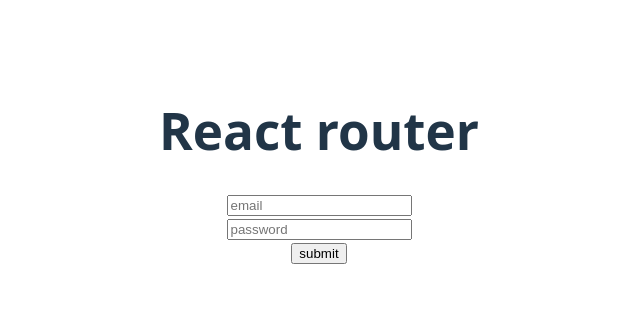
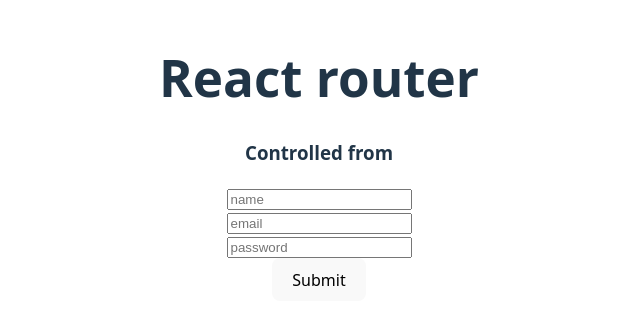
Before and after one commit to Al-Shahriar-Nazim/react-router-part-03, a React (Vite) app: page / in a window 1280 px wide. Shown: the part 234-558 px from the top of the page, without its empty margins (321-961 px from the left). Built offline with nearby package versions, Linux system fonts and the light colour scheme.

Commit message:
controlled form input field added

```diff
--- a/src/App.jsx
+++ b/src/App.jsx
@@ -12,8 +12,8 @@ function App() {
       <h1>React router</h1>
       {/* <SimpleForm></SimpleForm> */}
       {/* <FromAction></FromAction> */}
-      {/* <ControlledForm></ControlledForm> */}
-      <UncontrolledForm></UncontrolledForm>
+      <ControlledForm></ControlledForm>
+      {/* <UncontrolledForm></UncontrolledForm> */}
     </>
   )
 }
--- a/src/components/ControlledForm/ControlledForm.jsx
+++ b/src/components/ControlledForm/ControlledForm.jsx
@@ -1,20 +1,31 @@
 import React, { useState } from "react";
 
 const ControlledForm = () => {
+  const [name,setName] = useState('');
+  const [email, setEmail] = useState("");
   const [password, setPassword] = useState("");
-  const [error,setError] = useState('');
+  const [error, setError] = useState("");
   const handleSubmit = (e) => {
     e.preventDefault();
-    // console.log("Submitted");
-if(password.length<6){
-  setError('6 characters required');
-}
-else{
-  setError('');
-  alert('form submitted successfully');
-}
+    console.log(name,email, password);
+    if (password.length < 6) {
+      setError("6 characters required");
+    } else {
+      setError("");
+      alert("form submitted successfully");
+    }
+  };
 
+  const handleNameChange = e =>{
+    e.preventDefault();
+    setName(e.target.value);
+  }
+
+  const handleEmailChange = (e) => {
+    e.preventDefault();
+    setEmail(e.target.value);
   };
+
   const handlePasswordChange = (e) => {
     console.log(e.target.value);
     setPassword(e.target.value);
@@ -29,7 +40,17 @@ else{
     <div>
       <h3>Controlled from </h3>
       <form onSubmit={handleSubmit}>
-        <input type="email" name="email" placeholder="email" required />
+        <input type="text" onChange={handleNameChange} defaultValue={name} placeholder="name"/>
+        <br />
+
+        <input
+          type="email"
+          name="email"
+          onChange={handleEmailChange}
+          defaultValue={email}
+          placeholder="email"
+          required
+        />
         <br />
         <input
           type="password"
@@ -43,7 +64,7 @@ else{
         <button type="submit" value="submit">
           Submit
         </button>
-        <p style={{color:"red"}}>
+        <p style={{ color: "red" }}>
           <small>{error}</small>
         </p>
       </form>
```
